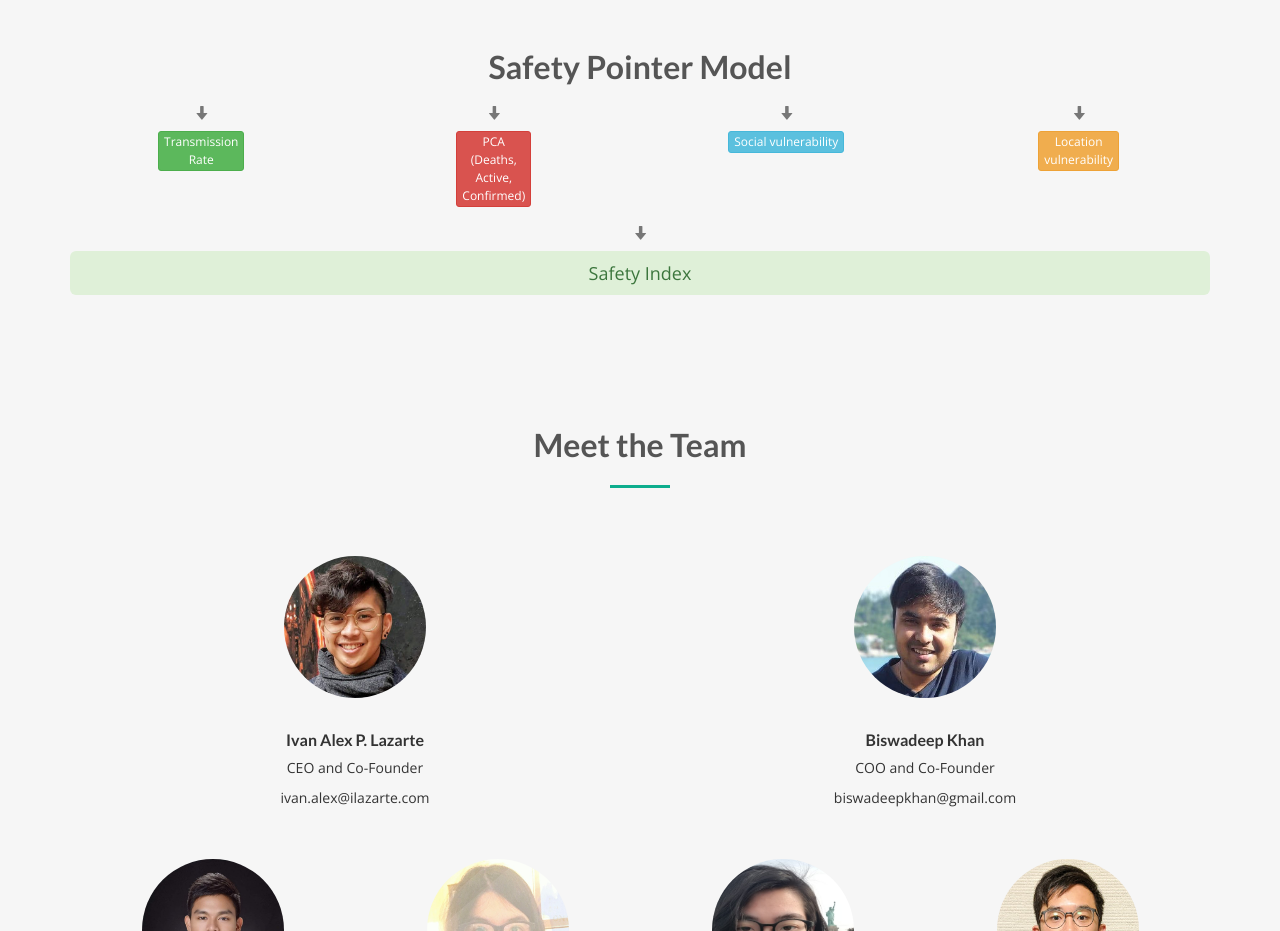
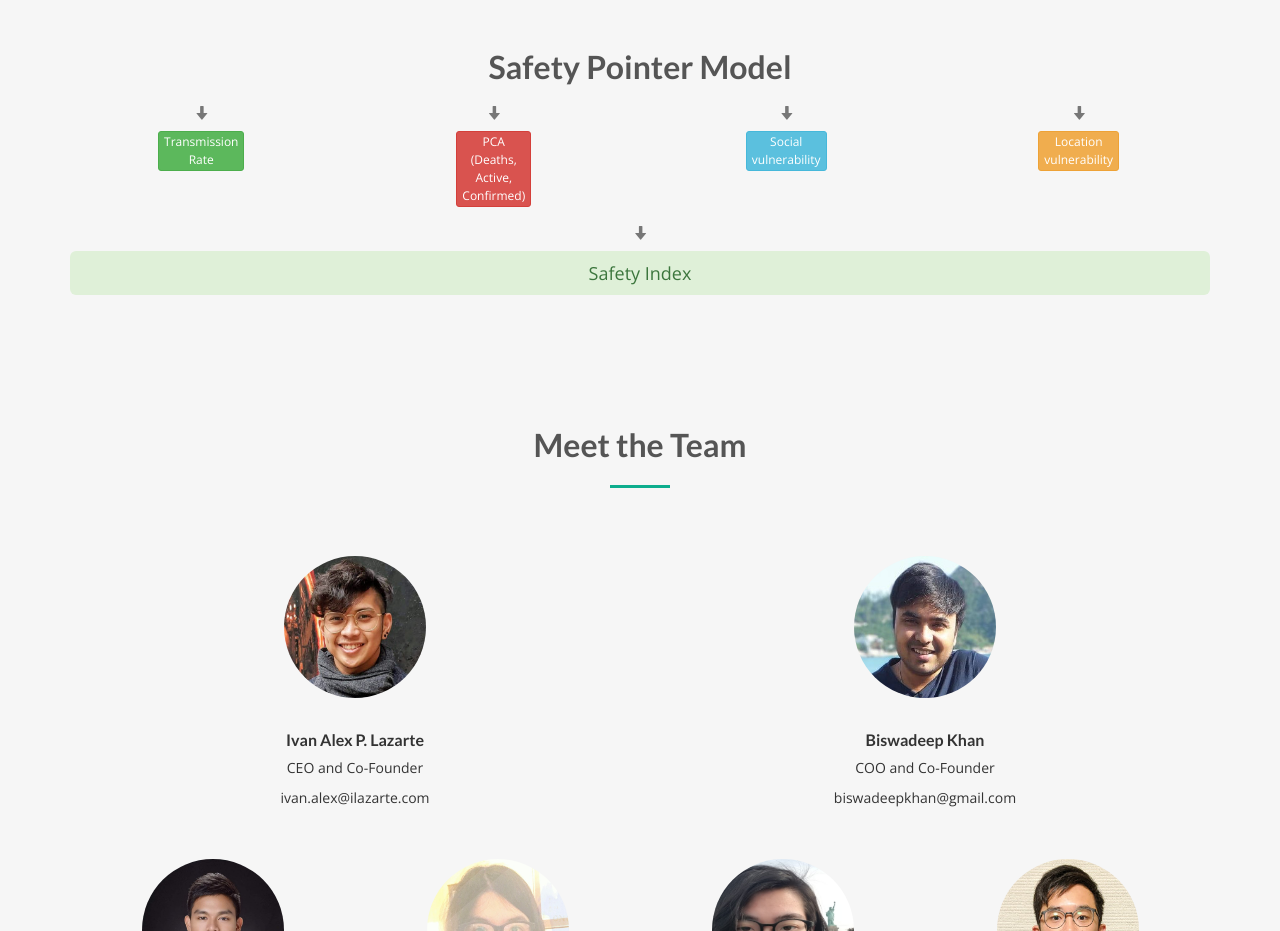
Before and after one commit to SafetyPointer/SafetyPointer.github.io, a plain HTML site: page index.html in a window 1280 px wide. Shown: the part 1703-2634 px from the top of the page. Drawn offline with nearby package versions, Linux system fonts and the light colour scheme; some icons are missing; files whose address does not match are found by name.

Commit message:
Updated model diag

```diff
--- a/index.html
+++ b/index.html
@@ -132,7 +132,7 @@
       <p class="center-block"><span class="btn btn-danger btn-xs">PCA <br/>(Deaths, <br/>Active, <br/>Confirmed)</span></p>
     </div>
     <div class="col-xs-3 text-center">
-      <p class="center-block"><span class="btn btn-info btn-xs">Social vulnerability</span></p>
+      <p class="center-block"><span class="btn btn-info btn-xs">Social <br/>vulnerability</span></p>
     </div>
     <div class="col-xs-3 text-center">
       <p class="center-block"><span class="btn btn-warning btn-xs">Location<br/>vulnerability</span></p>
```
